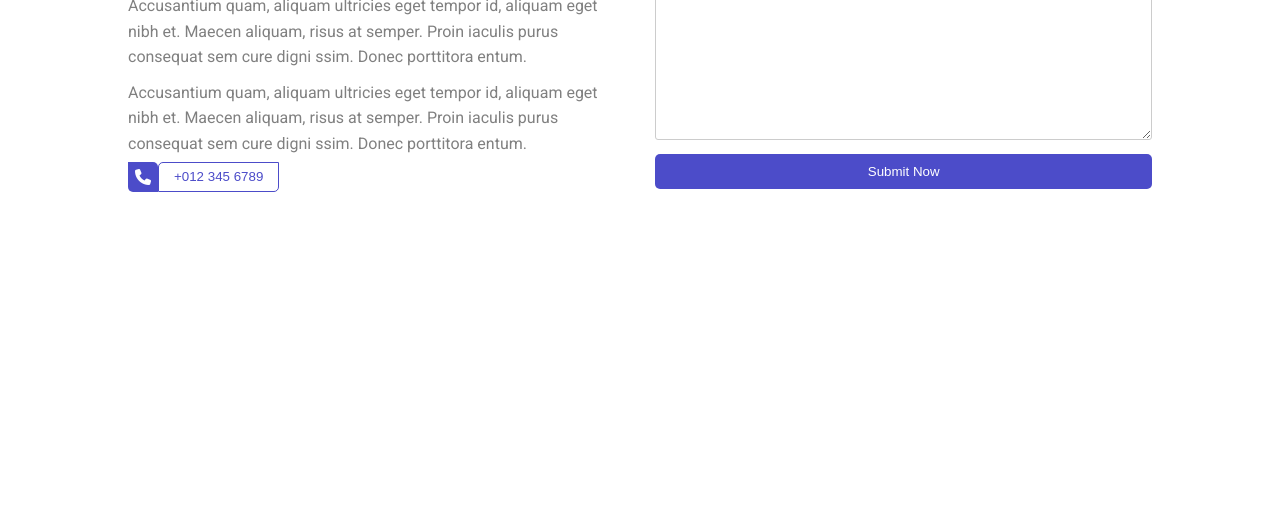
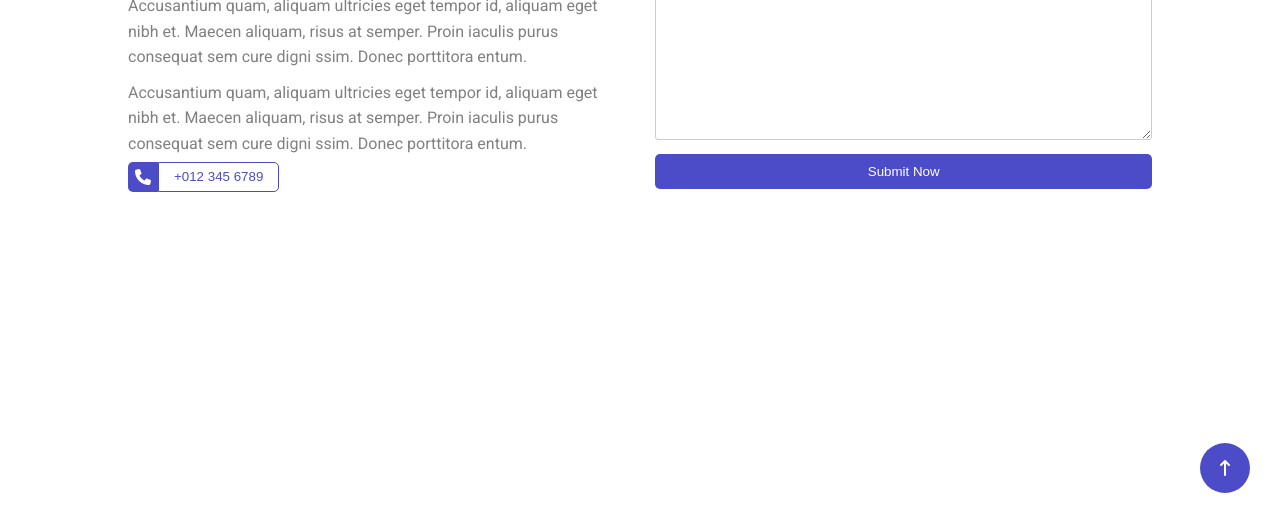
Before and after one commit to RAJAVALLI-K/review-task-3, a plain HTML site: page index.html in a window 1280 px wide. Shown: the part 277-800 px from the top of the page. Drawn offline with Linux system fonts and the light colour scheme.

Commit message:
add to review-task-3

```diff
--- a/css/style.css
+++ b/css/style.css
@@ -95,7 +95,7 @@
     display: flex;
 }
 
-.fa-phone {
+.fa-phone,.fa-long-arrow-up {
     color: white;
     background-color: #4c4cc9;
     height: 30px;
@@ -103,7 +103,7 @@
     display: flex;
     justify-content: center;
     align-items: center;
-    border-radius: 0px 5px 0px 5px;
+    border-radius: 5px 0px 0px 5px;
 }
 
 .btn {
@@ -111,5 +111,15 @@
     color: #4c4cc9;
     border: 1px solid #4c4cc9;
     padding: 0px 15px;
-    border-radius: 5px 0px 5px 0px;
+    border-radius: 0px 5px 5px 0px;
 }
+.fa-long-arrow-up{
+    border-radius: 50px;
+    height: 50px;
+    width: 50px;
+}
+.arrow i{
+    position: fixed;
+    bottom: 30px;
+    right: 30px;
+}
--- a/index.html
+++ b/index.html
@@ -63,6 +63,9 @@
                             <div class="col-1">
                                 <button>Submit Now</button>
                             </div>
+                            <div class="arrow">
+                                <i class="fa fa-long-arrow-up"></i>
+                            </div>
                         </div>
                     </form>
                 </div>
```
